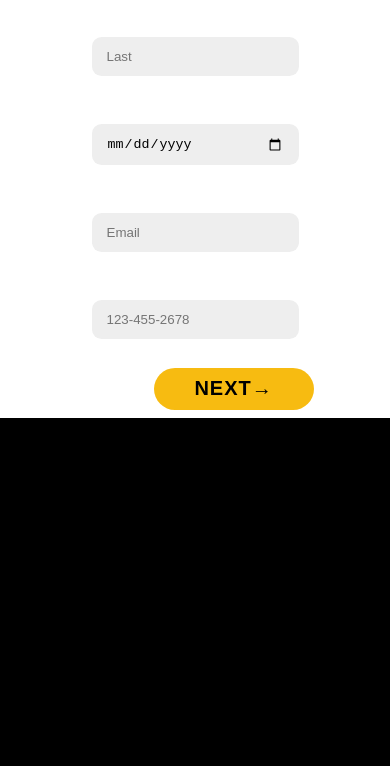
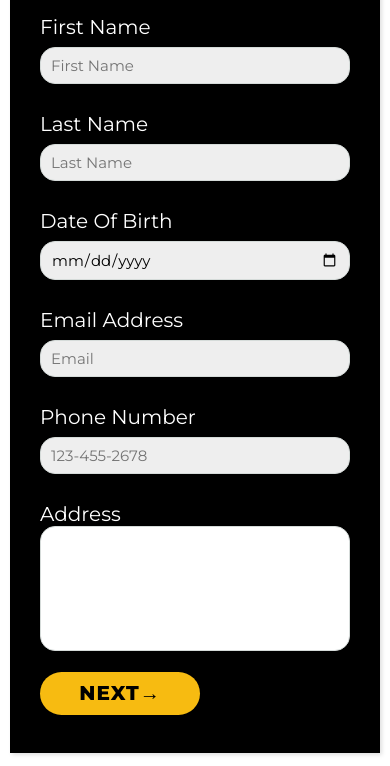
Before and after one commit to Dwayne01/Rentify, a website built with webpack: page src/pages/update.html in a window 390 px wide. Shown: the part 265-1031 px from the top of the page. Before the commit the page ends 844 px from the top, so only its background shows below. Built offline with nearby package versions, Linux system fonts and the light colour scheme; some packages are replaced by stand-ins of ours; no server answers.

Commit message:
Update page updated
Update page updated according to wireframe and it is responsive as well.

```diff
--- a/src/css/update.css
+++ b/src/css/update.css
@@ -11,7 +11,7 @@ html{
 
 h1{
     color:var(--white);
-    font-family: Roboto;
+    font-family: sans-serif;
     font-style: normal;
     font-weight: bold;
     text-align: center;
@@ -40,21 +40,9 @@ body{
 
 
 
-.profileoptions ul{
-    list-style: none;
-    padding: 0;
-    color: var(--white);
-}
-.profileoptions ul li{
-    margin:10px 0;
-    display: block;
-}
+#btn {
 
 
-#btn {
-
-    display:block;
-    justify-content: end;
     background-color: var(--yellow);
     border: none;
     color: var(--black);
@@ -65,7 +53,7 @@ body{
     text-decoration: none;
     display: inline-block;
     font-size: 20px;
-    margin-left: 30%;
+    margin-left: 15rem;
     margin-top: 5%;
     border-radius: 2rem;
 
@@ -78,11 +66,155 @@ body{
 
 
 
-  .cell,.field-long,.dob,.lname,.fname,#phone{
-      border-radius: 0.5rem;
 
+
+*{
+    margin: 0;
+    padding: 0;
+    box-sizing: border-box;
+    font-family: 'Montserrat', sans-serif;
+  }
+  body{
+    background: white;
+    padding: 0 10px;
   }
 
-  .profileoptions{
-      text-justify:distribute-all-lines;
+
+
+  .wrapper{
+    max-width: 500px;
+    width: 100%;
+    background: black;
+    margin: 50px auto;
+    box-shadow: 2px 2px 4px rgba(0,0,0,0.125);
+    padding: 30px;
   }
+
+  .wrapper .title{
+    font-size: 40px;
+    font-weight: 700;
+    margin-bottom: 55px;
+    color: white;
+    text-align: center;
+  }
+
+  .wrapper .form{
+    width: 100%;
+  }
+
+  .wrapper .form .inputfield{
+    margin-bottom: 20px;
+    align-items: center;
+  }
+
+  .wrapper .form .inputfield label{
+     width: 200px;
+     color: #ffffff;
+     margin-right: 10px;
+    font-size: 20px;
+  }
+
+  .wrapper .form .inputfield .input,
+  .wrapper .form .inputfield .textarea{
+    width: 100%;
+    outline: none;
+    border: 1px solid #d5dbd9;
+    font-size: 15px;
+    padding: 8px 10px;
+    border-radius: 15px;
+    transition: all 0.3s ease;
+  }
+
+  .wrapper .form .inputfield .textarea{
+    width: 100%;
+    height: 125px;
+    resize: none;
+  }
+
+  .wrapper .form .inputfield .custom_select{
+    position: relative;
+    width: 100%;
+    height: 37px;
+  }
+
+  .wrapper .form .inputfield .custom_select:before{
+    content: "";
+    position: absolute;
+    top: 12px;
+    right: 10px;
+    border: 8px solid;
+    border-color: #d5dbd9 transparent transparent transparent;
+    pointer-events: none;
+  }
+
+  .wrapper .form .inputfield .custom_select select{
+    -webkit-appearance: none;
+    -moz-appearance:   none;
+    appearance:        none;
+    outline: none;
+    width: 100%;
+    height: 100%;
+    border: 0px;
+    padding: 8px 10px;
+    font-size: 15px;
+    border: 1px solid #d5dbd9;
+    border-radius: 3px;
+  }
+
+
+  .wrapper .form .inputfield .input:focus,
+  .wrapper .form .inputfield .textarea:focus,
+  .wrapper .form .inputfield .custom_select select:focus{
+    border: 1px solid #fec107;
+  }
+
+  .wrapper .form .inputfield p{
+     font-size: 14px;
+     color: #757575;
+  }
+
+
+
+
+
+  .wrapper .form .inputfield .btn{
+    width: 100%;
+     padding: 8px 10px;
+    font-size: 15px;
+    border: 0px;
+    background:  #fec107;
+    color: #fff;
+    cursor: pointer;
+    border-radius: 3px;
+    outline: none;
+  }
+
+  .wrapper .form .inputfield .btn:hover{
+    background: #ffd658;
+  }
+
+  .wrapper .form .inputfield:last-child{
+    margin-bottom: 0;
+  }
+
+  @media (max-width:480px) {
+    #btn {
+
+
+        margin-left:auto
+
+      }
+  }
+
+  @media (max-width:420px) {
+    .wrapper .form .inputfield{
+      flex-direction: column;
+      align-items: flex-start;
+    }
+    .wrapper .form .inputfield label{
+      margin-bottom: 5px;
+    }
+    .wrapper .form .inputfield.terms{
+      flex-direction: row;
+    }
+  }
--- a/src/pages/update.html
+++ b/src/pages/update.html
@@ -6,7 +6,7 @@
 
     <div class = "content-wrap">
         <div class = "topbar">
-         <div>
+
              <p>
                         <a href="../pages/profile.html"  >
                            <img  src="../images/back.png"  alt = "back" height="30" width="30" >
@@ -16,48 +16,46 @@
             </div>
 
         </div>
-        <h1>Update Account</h1><br>
+        <div class="wrapper">
+            <div class="title">
+              Update Form
+            </div>
+            <div class="form">
+               <div class="inputfield">
+                  <label>First Name</label>
+                  <input type="text" placeholder="First Name" class="input">
+               </div>
+                <div class="inputfield">
+                  <label>Last Name</label>
+                  <input type="text"
+                   placeholder="Last Name" class="input">
+               </div>
+               <div class="inputfield">
+                  <label>Date Of Birth</label>
+                  <input type="date" class="input">
+               </div>
+
+                <div class="inputfield">
+                  <label>Email Address</label>
+                  <input type="email" class="input" placeholder="Email">
+               </div>
+              <div class="inputfield">
+                  <label>Phone Number</label>
+                  <input type="tel"  placeholder="123-455-2678"
+                         pattern="[0-9]{3}-[0-9]{3}-[0-9]{4}" class="input">
+               </div>
+              <div class="inputfield">
+                  <label>Address</label>
+                  <textarea class="textarea"></textarea>
+               </div>
 
 
-        <div class ="profileoptions">
-            <form>
-           <ul>
-               <li>  <label>Full Name <span class="required">*</span><br>
-            </label><input type="text" name="field1" class="fname"
-            placeholder="First" /> </li>
-
-            <li>  <label>Last Name <span class="required">*</span><br>
-            </label><input type="text" name="field1" class="lname"
-            placeholder="Last" /> </li>
-
-            <li>  <label>Date of Birth <span class="required">*</span><br>
-            </label><input type="date" name="field1" class="dob"
-            placeholder="DOB" /> </li>
-
-            <li>
-                <label>Email Address <span class="required">*</span><br>
-                </label>
-                <input type="email" name="field3" class="field-long" placeholder="Email"/>
-            </li>
-
-            <li>
-                <label>Mobile Number <span class="required">*</span><br>
-                </label>
-                <input type="tel" id="phone" name="phone" placeholder="123-455-2678"
-                 pattern="[0-9]{3}-[0-9]{3}-[0-9]{4}" required>
-            </li>
-
-            <input type="submit" id="btn" value="Next&#8594" /></label>
-
-
-           </ul>
-           </form>
+               </div>
+              <div class="inputfield">
+                <input type="submit" value="Next&#8594" class="btn" id="btn">
+              </div>
+            </div>
         </div>
-
-
-
-    </div>
-
 
 
 </body>
```
